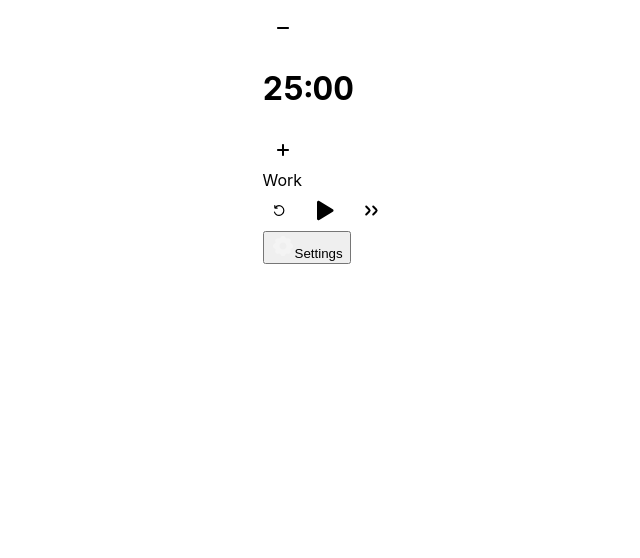
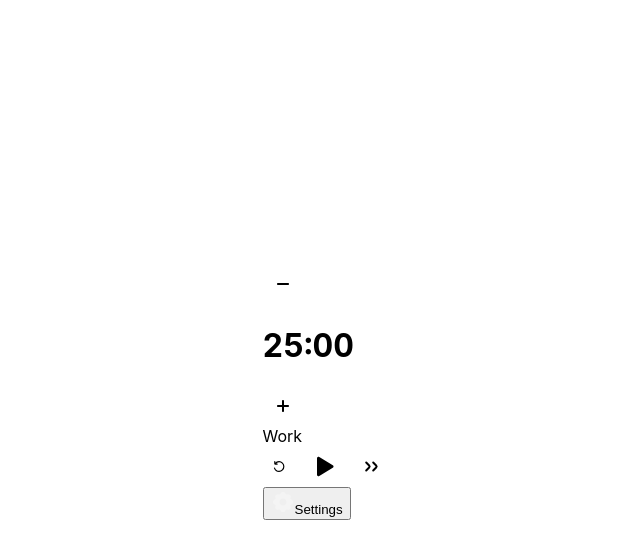
Before and after one commit to jamesjlyons/pomodo, a Next.js app: page / in a window 1280 px wide. Shown: the top 558 px of the page, without its empty margins (313-953 px from the left). Built offline with nearby package versions, Linux system fonts and the light colour scheme.

Commit message:
height fixes

```diff
--- a/styles/globals.css
+++ b/styles/globals.css
@@ -19,10 +19,11 @@
 }
 html,
 body {
-  /* padding: 0;
-  margin: 0; */
+  padding: 0;
+  margin: 0;
   color: black;
   background: white;
+  height: 100dvh;
 }
 
 body {
--- a/styles/pomodoro.css
+++ b/styles/pomodoro.css
@@ -88,6 +88,7 @@
   align-items: center;
   padding: 4px 16px 4px 8px;
   gap: 5px;
+  margin-bottom: 48px;
 
   background: var(--gray1);
   color: var(--gray9);
@@ -110,4 +111,8 @@
   .time {
     gap: 16px;
   }
+
+  .settingsButton {
+    margin-bottom: 24px;
+  }
 }
```
